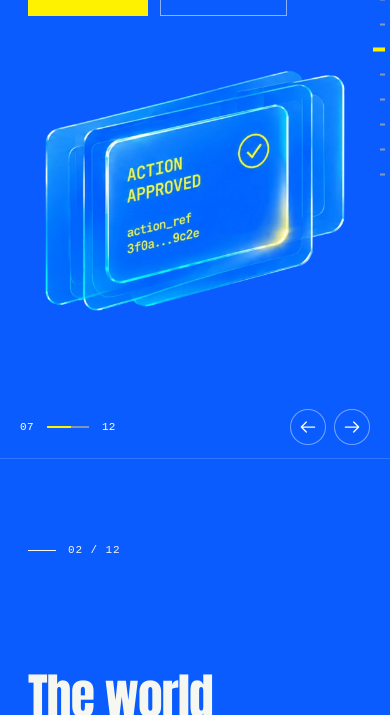
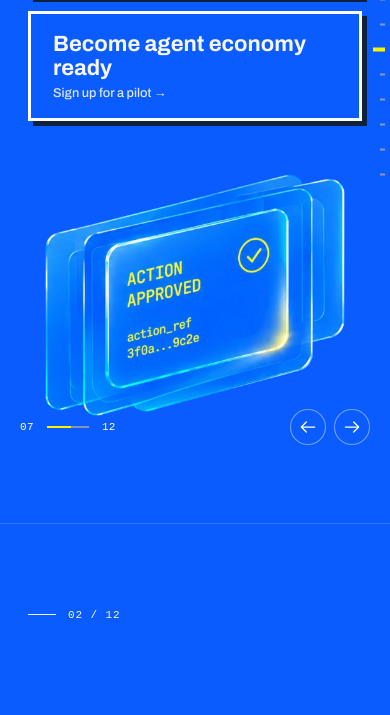
Before and after one commit to agent-passport-system/aps-web, a plain HTML site: page index.html in a window 390 px wide. Shown: the part 385-1100 px from the top of the page. Drawn offline with Linux system fonts and the light colour scheme; no server answers.

Commit message:
site: bigger hero buttons, Explain it and the pilot signup

```diff
--- a/index.html
+++ b/index.html
@@ -125,6 +125,7 @@ dialog{padding:0;width:min(590px,calc(100vw - 32px));max-height:88svh;overflow:a
 html[data-theme="dark"] .scene.blue{background:var(--a-bg1)}
 @media(max-width:900px){footer.r{padding:40px 20px 28px}.foot-grid{gap:26px 20px}.intro h1{font-size:76px}.intro-route{gap:9px}.intro-route .record{width:120px}.intro-route .node{width:50px}.intro-route .icon{width:34px}}
 @media(max-width:650px){.intro h1{font-size:clamp(56px,13vw,84px);max-width:9em}.intro-visual{min-height:300px;gap:30px}.intro-route{max-width:370px}.intro-parties{max-width:230px}.intro-actions{margin-top:25px}.intro-actions a{padding:13px 20px}.nav{padding:12px 5vw;gap:10px}.nav .brand a{font-size:11px;gap:7px}.intro-parties:before{height:28px}}
+.intro-actions{flex-wrap:wrap;align-items:stretch;gap:20px;margin-top:40px}.intro-actions a{display:inline-flex;flex-direction:column;justify-content:center;gap:6px;padding:26px 38px;font-size:clamp(22px,2.2vw,32px);font-weight:700;line-height:1.1;border:3px solid #fff;box-shadow:7px 7px 0 var(--ink);transition:transform .12s,box-shadow .12s}.intro-actions a:first-child{border-color:var(--ink)}.intro-actions a:hover{transform:translate(-3px,-3px);box-shadow:10px 10px 0 var(--ink)}.intro-actions a small{font-size:.58em;font-weight:500;opacity:.9}@media(max-width:650px){.intro-actions{flex-direction:column;gap:14px;margin-top:26px}.intro-actions a{padding:18px 22px;font-size:22px;box-shadow:5px 5px 0 var(--ink)}}
 @media(max-width:360px){.nav .brand a{font-size:10px}.nav .brand a span:last-child{max-width:150px;white-space:normal}.foot-grid{grid-template-columns:1fr}.intro-route .record{width:110px}.intro h1{font-size:54px}}
 @media print{.nav,.drawer,footer{display:none!important}}
 
@@ -200,7 +201,7 @@ html[data-theme="dark"] .scene.blue{background:var(--a-bg1)}
   </aside>
 </div>
 <main id="story">
-<section class="scene blue intro seen" id="scene-0" aria-labelledby="title-0"><div class="chapter" aria-hidden="true">01 / 12</div><div class="scene-grid"><div class="copy reveal"><h1 id="title-0">Governance.<br>Security.<br><em>Compliance.</em></h1><div class="intro-actions"><a href="#scene-1">See how ↘</a><a href="contact.html">Free pilot →</a></div></div><div class="visual intro-visual reveal"><img class="hr-bright" src="assets/images/aps-hero-receipt.webp" width="960" height="772" fetchpriority="high" alt="Signed action receipt reading action approved with an action reference"></div></div></section>
+<section class="scene blue intro seen" id="scene-0" aria-labelledby="title-0"><div class="chapter" aria-hidden="true">01 / 12</div><div class="scene-grid"><div class="copy reveal"><h1 id="title-0">Governance.<br>Security.<br><em>Compliance.</em></h1><div class="intro-actions"><a href="#scene-1">Explain it ↘</a><a href="contact.html"><span>Become agent economy ready</span><small>Sign up for a pilot →</small></a></div></div><div class="visual intro-visual reveal"><img class="hr-bright" src="assets/images/aps-hero-receipt.webp" width="960" height="772" fetchpriority="high" alt="Signed action receipt reading action approved with an action reference"></div></div></section>
 <section class="scene blue hero seen" id="scene-1" aria-labelledby="title-1"><div class="chapter" aria-hidden="true">02 / 12</div><div class="scene-grid"><div class="copy reveal"><h2 id="title-1">The world<br>runs on<br><em>receipts.</em></h2></div><div class="art carton reveal" role="img" aria-label="A blue parcel with yellow tape beside a curling paper receipt"></div></div></section>
 <section class="scene paper" id="scene-2" aria-labelledby="title-2"><div class="chapter" aria-hidden="true">03 / 12</div><div class="scene-grid"><div class="copy reveal"><h2 id="title-2">Agent actions<br>need <span>receipts</span><br>too.</h2></div><div class="visual reveal" role="img" aria-label="An agent action is linked to a receipt"><div class="agent-flow"><div class="node"><svg class="icon"><use href="#i-agent"/></svg></div><div class="flow-line"><i class="flow-pulse"></i></div><div class="record tilt" data-record></div></div></div></div></section>
 <section class="scene blue dispute" id="scene-3" aria-labelledby="title-3"><div class="chapter" aria-hidden="true">04 / 12</div><div class="scene-grid"><div class="copy reveal"><h2 id="title-3">Disputes<br>need <span>a record.</span></h2></div><div class="art hands reveal" role="img" aria-label="Two people exchange the same receipt to review a disputed transaction"></div></div></section>
```
